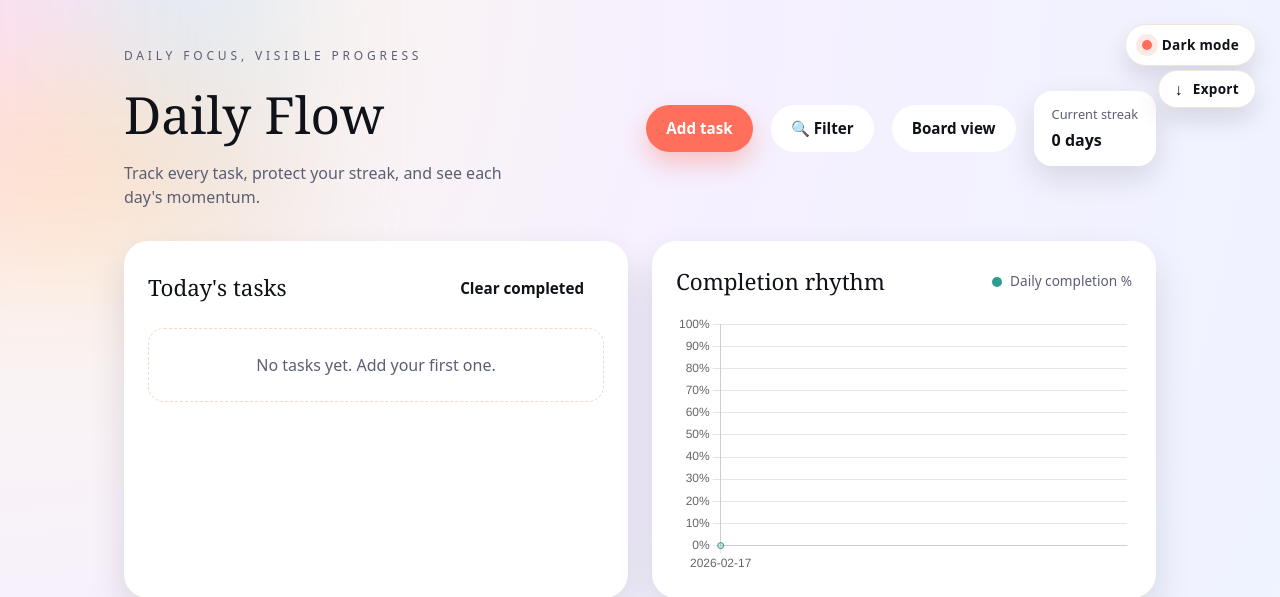
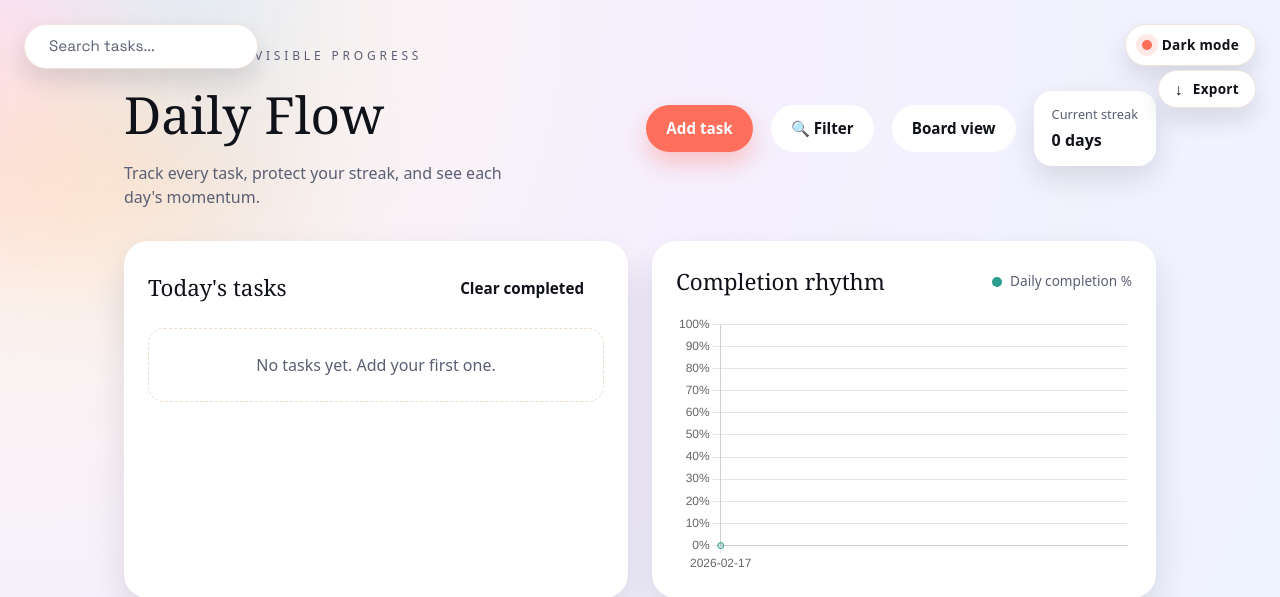
Before and after one commit to Ali-AlQassab08/ToDo-app, a Flask app: page / in a window 1280 px wide. Shown: the top 597 px of the page. Run offline with Flask 3, Linux system fonts and the light colour scheme; style sheets or scripts are compiled from the project's sources; some libraries are stand-ins or nearby versions.

Commit message:
added search bar with the filterting

```diff
--- /dev/null
+++ b/notes.txt
@@ -0,0 +1,5 @@
+### 2. Task Organization
+- **Task Filtering**: Filter by date range, category, status, or due date urgency
+- **Task Search**: Full-text search across titles and descriptions
+- **Task Priority Levels**: Add high/medium/low priority indicators (color-coded)
+- **Multiple Projects/Lists**: Organize tasks into separate lists/projects instead of one flat list
--- a/static/css/styles.css
+++ b/static/css/styles.css
@@ -412,6 +412,100 @@ body {
   }
 }
 
+/* Search Container */
+.search-container {
+  position: fixed;
+  left: 24px;
+  top: 24px;
+  z-index: 20;
+  display: flex;
+  align-items: center;
+  gap: 0.5rem;
+  background: var(--card);
+  border-radius: 999px;
+  padding: 0 16px;
+  box-shadow: 0 12px 24px var(--shadow);
+  border: 1px solid var(--border);
+  transition: all 0.2s ease;
+}
+
+.search-input {
+  flex: 1;
+  border: none;
+  background: transparent;
+  padding: 10px 8px;
+  font-size: 0.95rem;
+  color: var(--ink);
+  outline: none;
+  min-width: 200px;
+  font-family: "Space Grotesk", system-ui, sans-serif;
+}
+
+.search-input::placeholder {
+  color: var(--muted);
+}
+
+.search-input:focus {
+  color: var(--ink);
+}
+
+.search-clear-btn {
+  background: none;
+  border: none;
+  cursor: pointer;
+  padding: 6px 8px;
+  font-size: 1rem;
+  color: var(--muted);
+  transition: color 0.2s ease, background-color 0.2s ease;
+  border-radius: 50%;
+  width: 28px;
+  height: 28px;
+  display: flex;
+  align-items: center;
+  justify-content: center;
+  flex-shrink: 0;
+}
+
+.search-clear-btn:hover {
+  color: var(--ink);
+  background: rgba(0, 0, 0, 0.05);
+}
+
+[data-theme="dark"] .search-clear-btn:hover {
+  background: rgba(255, 255, 255, 0.1);
+}
+
+.search-filter-input {
+  background-color: var(--bg);
+  color: var(--ink);
+  font-family: "Space Grotesk", system-ui, sans-serif;
+}
+
+.search-filter-input:focus {
+  outline: 2px solid var(--accent);
+  outline-offset: 2px;
+}
+
+@media (max-width: 640px) {
+  .search-container {
+    left: 12px;
+    right: 12px;
+    top: auto;
+    bottom: 12px;
+    width: auto;
+  }
+
+  .search-input {
+    min-width: auto;
+    padding: 8px 6px;
+    font-size: 0.9rem;
+  }
+
+  main.shell {
+    padding-bottom: 120px;
+  }
+}
+
 /* Export Modal */
 .modal {
   display: none;
--- a/static/js/app.js
+++ b/static/js/app.js
@@ -1,6 +1,8 @@
 const TASKS_KEY = "todoTasks";
 const HISTORY_KEY = "todoProgress";
 const THEME_KEY = "todoTheme";
+const FILTERS_KEY = "todoFilters";
+const SEARCH_KEY = "todoSearchQuery";
 
 const modal = document.getElementById("taskModal");
 const themeToggle = document.getElementById("themeToggle");
@@ -93,12 +95,54 @@ const CATEGORY_STYLES = {
   Other: { bg: "#e9d5ff", text: "#2a163f" },
 };
 
-const FILTERS_KEY = "todoFilters";
-
 // Filter state management
 const getActiveFilters = () => {
   const raw = localStorage.getItem(FILTERS_KEY);
   return raw ? JSON.parse(raw) : { dateRange: { from: '', to: '' }, categories: [], statuses: [], urgencies: [] };
+};
+
+const getActiveSearchQuery = () => {
+  return localStorage.getItem(SEARCH_KEY) || '';
+};
+
+const setSearchQuery = (query) => {
+  if (query && query.trim()) {
+    localStorage.setItem(SEARCH_KEY, query.trim());
+  } else {
+    localStorage.removeItem(SEARCH_KEY);
+  }
+};
+
+// Full-text search across task title, description, and subtasks
+const searchTasks = (tasks, query) => {
+  if (!query || !query.trim()) {
+    return tasks;
+  }
+
+  const lowerQuery = query.toLowerCase().trim();
+  return tasks.filter(task => {
+    // Search in title
+    if (task.title && task.title.toLowerCase().includes(lowerQuery)) {
+      return true;
+    }
+
+    // Search in description
+    if (task.description && task.description.toLowerCase().includes(lowerQuery)) {
+      return true;
+    }
+
+    // Search in subtasks
+    if (task.subtasks && Array.isArray(task.subtasks)) {
+      const hasMatchingSubtask = task.subtasks.some(subtask =>
+        subtask.text && subtask.text.toLowerCase().includes(lowerQuery)
+      );
+      if (hasMatchingSubtask) {
+        return true;
+      }
+    }
+
+    return false;
+  });
 };
 
 const setFilters = (filterObj) => {
@@ -156,16 +200,18 @@ const getTaskUrgency = (dueDate) => {
   return 'Later';
 };
 
-// Filter tasks based on active filters
-const getFilteredTasks = (tasks, filters) => {
-  if (!filters || (!filters.dateRange?.from && !filters.dateRange?.to &&
-      (!filters.categories || filters.categories.length === 0) &&
-      (!filters.statuses || filters.statuses.length === 0) &&
-      (!filters.urgencies || filters.urgencies.length === 0))) {
-    return tasks;
-  }
-
-  return tasks.filter(task => {
+// Filter tasks based on active filters and search query
+const getFilteredTasks = (tasks, filters, searchQuery) => {
+  // Convert searchQuery to empty string if undefined
+  const query = searchQuery || getActiveSearchQuery();
+
+  // First apply categorical filters
+  let filtered = tasks;
+  if (filters && (filters.dateRange?.from || filters.dateRange?.to ||
+      (filters.categories && filters.categories.length > 0) ||
+      (filters.statuses && filters.statuses.length > 0) ||
+      (filters.urgencies && filters.urgencies.length > 0))) {
+    filtered = tasks.filter(task => {
       // Date range filter
       if (filters.dateRange?.from || filters.dateRange?.to) {
         if (!task.dueDate) return false;
@@ -195,6 +241,10 @@ const getFilteredTasks = (tasks, filters) => {
 
       return true;
     });
+  }
+
+  // Then apply text search (AND logic - must match both filters and search)
+  return searchTasks(filtered, query);
 };
 
 const getToday = () => new Date().toISOString().split("T")[0];
@@ -466,7 +516,8 @@ const getSelectedCategories = () => {
 const renderTasks = () => {
   const allTasks = loadTasks();
   const filters = getActiveFilters();
-  const tasks = getFilteredTasks(allTasks, filters);
+  const searchQuery = getActiveSearchQuery();
+  const tasks = getFilteredTasks(allTasks, filters, searchQuery);
 
   if (allTasks.length === 0) {
     taskList.innerHTML = "<div class=\"empty\">No tasks yet. Add your first one.</div>";
@@ -955,7 +1006,8 @@ const renderBoardTask = (task) => {
 const renderBoard = () => {
   const allTasks = loadTasks();
   const filters = getActiveFilters();
-  const tasks = getFilteredTasks(allTasks, filters);
+  const searchQuery = getActiveSearchQuery();
+  const tasks = getFilteredTasks(allTasks, filters, searchQuery);
 
   const pending = tasks.filter(t => t.status === 'Pending');
   const inProgress = tasks.filter(t => t.status === 'In Progress');
@@ -1467,8 +1519,83 @@ const populateFilterPanel = () => {
   }
 };
 
+// Setup search listeners
+const setupSearchListeners = () => {
+  const searchInput = document.getElementById('searchInput');
+  const searchClearBtn = document.getElementById('searchClearBtn');
+  const filterSearchInput = document.getElementById('filterSearchInput');
+
+  const handleSearch = (query) => {
+    setSearchQuery(query);
+
+    // Update both search inputs to stay in sync
+    if (searchInput && filterSearchInput) {
+      searchInput.value = query;
+      filterSearchInput.value = query;
+    }
+
+    // Show/hide clear button
+    if (searchClearBtn) {
+      searchClearBtn.style.display = query ? 'block' : 'none';
+    }
+
+    // Re-render tasks
+    if (document.getElementById('taskList')) {
+      renderTasks();
+    }
+    if (document.getElementById('pendingColumn')) {
+      renderBoard();
+    }
+  };
+
+  // Header search input
+  if (searchInput) {
+    // Restore saved search query on load
+    const savedQuery = getActiveSearchQuery();
+    if (savedQuery) {
+      searchInput.value = savedQuery;
+      if (searchClearBtn) {
+        searchClearBtn.style.display = 'block';
+      }
+      if (filterSearchInput) {
+        filterSearchInput.value = savedQuery;
+      }
+    }
+
+    searchInput.addEventListener('input', (e) => {
+      handleSearch(e.target.value);
+    });
+  }
+
+  // Filter panel search input
+  if (filterSearchInput) {
+    // Restore saved search query on load
+    const savedQuery = getActiveSearchQuery();
+    if (savedQuery) {
+      filterSearchInput.value = savedQuery;
+    }
+
+    filterSearchInput.addEventListener('input', (e) => {
+      handleSearch(e.target.value);
+    });
+  }
+
+  // Clear search button
+  if (searchClearBtn) {
+    searchClearBtn.addEventListener('click', () => {
+      handleSearch('');
+      if (searchInput) {
+        searchInput.focus();
+      }
+    });
+  }
+};
+
 // Initialize filter listeners on page load
-window.addEventListener('load', setupFilterListeners);
+window.addEventListener('load', () => {
+  setupFilterListeners();
+  setupSearchListeners();
+});
 
 const exportModal = document.getElementById("exportModal");
 const exportToggle = document.getElementById("exportToggle");
--- a/templates/base.html
+++ b/templates/base.html
@@ -12,6 +12,24 @@
   </head>
   <body class="m-0 font-sans bg-gradient-radial min-h-screen">
     <div class="bg-accent"></div>
+    <div class="search-container">
+      <input
+        type="text"
+        id="searchInput"
+        class="search-input"
+        placeholder="Search tasks..."
+        aria-label="Search tasks"
+      />
+      <button
+        class="search-clear-btn"
+        id="searchClearBtn"
+        type="button"
+        title="Clear search"
+        style="display: none;"
+      >
+        ✕
+      </button>
+    </div>
     <button class="theme-toggle" id="themeToggle" type="button" aria-pressed="false">
       <span class="theme-toggle__icon" aria-hidden="true"></span>
       <span class="theme-toggle__label" data-theme-label>Dark mode</span>
--- a/templates/filter_panel.html
+++ b/templates/filter_panel.html
@@ -4,6 +4,17 @@
     <button class="btn ghost border-none px-3 py-2 rounded-full cursor-pointer transition-all" id="closeFilter" title="Close filter panel">
       <span>✕</span>
     </button>
+  </div>
+
+  <!-- Search Filter -->
+  <div class="filter-group mb-6">
+    <label class="block text-sm font-semibold mb-2 text-[var(--muted)]">Search Tasks</label>
+    <input
+      type="text"
+      id="filterSearchInput"
+      class="search-filter-input w-full border border-[#e0e0e0] rounded-lg px-3 py-2 text-sm"
+      placeholder="Search by title, description, or subtasks..."
+    />
   </div>
 
   <div class="grid grid-cols-1 md:grid-cols-2 lg:grid-cols-4 gap-6">
```
Lines whose indentation alone changed are shown as unchanged.
